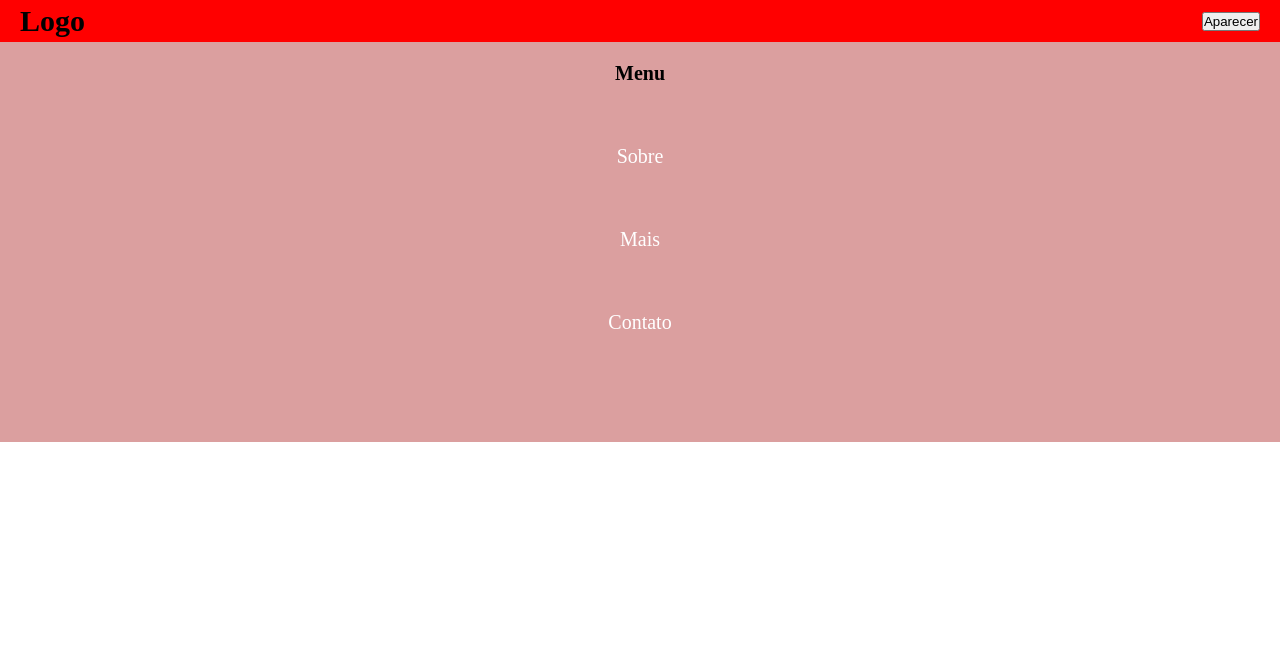
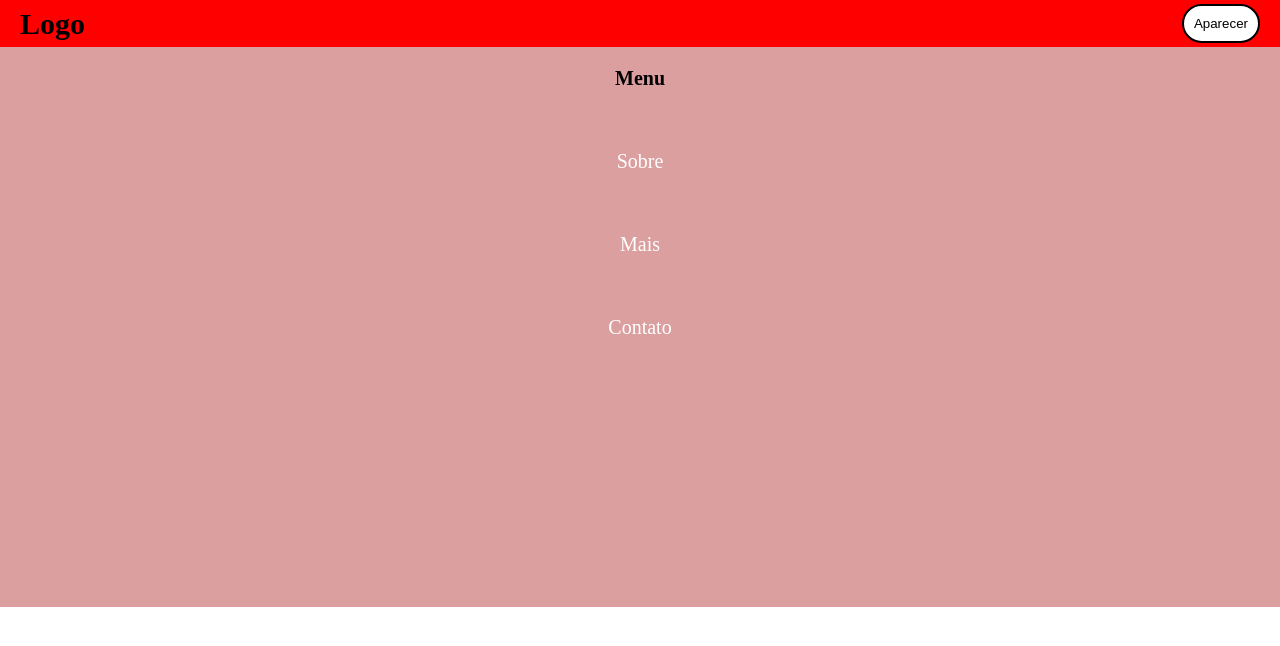
Before and after one commit to henrique1232H/BrincandoComJavaScript, a plain HTML site: page 5-CoisasAparecendo/index.html in a window 1280 px wide. Drawn offline with Linux system fonts and the light colour scheme.

Commit message:
modified:   5-CoisasAparecendo/assets/css/style.css 	modified:   5-CoisasAparecendo/assets/js/script.js

```diff
--- a/5-CoisasAparecendo/assets/css/style.css
+++ b/5-CoisasAparecendo/assets/css/style.css
@@ -59,7 +59,7 @@ aside button {
 
 @media (max-width: 80rem) {
     aside button {
-        display: inline;
+        display: block;
     }
 
     aside nav {
@@ -68,7 +68,7 @@ aside button {
 
     .aparecer {
         background: rgba(206, 122, 122, 0.72);
-        height: 50vh;
+        height: 70vh;
         width: auto;
         display: block;
         margin: 0 auto;
@@ -86,5 +86,14 @@ aside button {
         padding-right: 10rem;
     }
 
+    button {
+        border: none;
+        padding: 1rem;
+        background: #fff;
+        border: 0.2rem solid #000;
+        border-radius: 2rem;
+        font-weight: 500;
+        cursor: pointer;
+    }
 
 }
--- a/5-CoisasAparecendo/assets/js/script.js
+++ b/5-CoisasAparecendo/assets/js/script.js
@@ -8,7 +8,7 @@ function fazerAparecer() {
         if (divAparecer.style.display === "none") {
             divAparecer.style.display = "block";
         }else {
-            divAparecer.style.display = "none"
+            divAparecer.style.display = "none";
         }
 
     })
```
